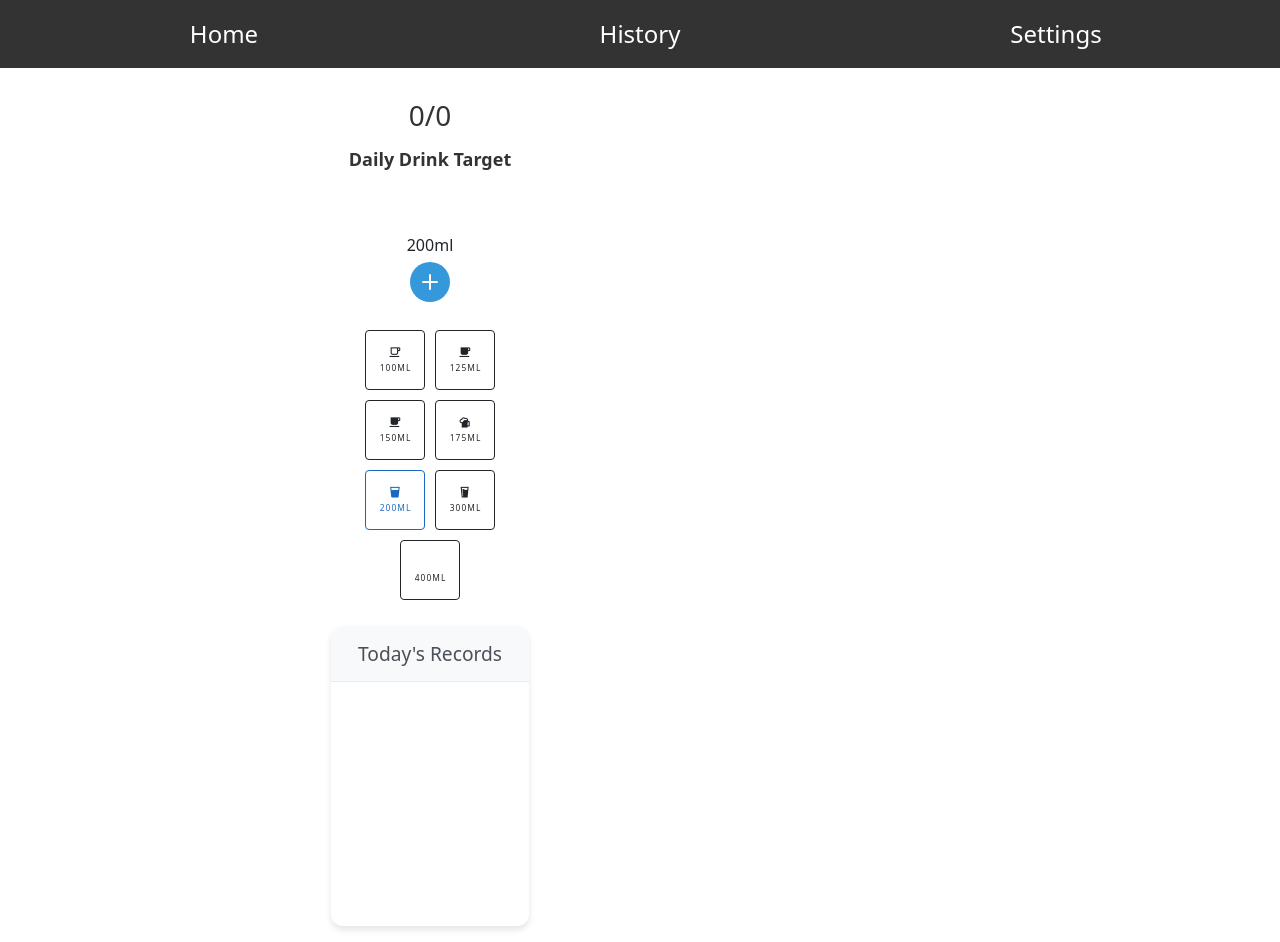
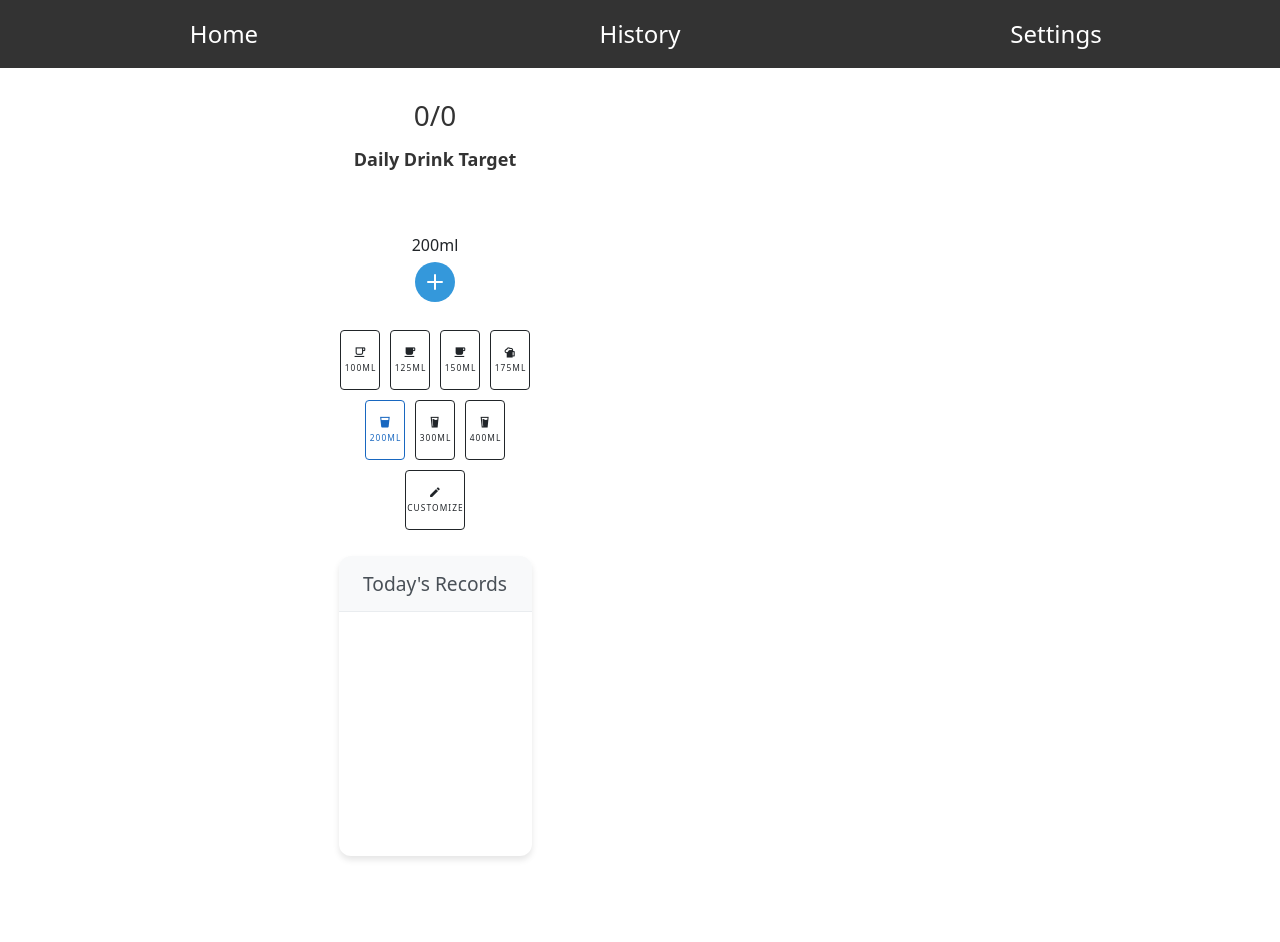
Before and after one commit to JustasDaugi/hydration-tracker, a Vue app: page / in a window 1280 px wide. Both pictures are taken after a click on the button "OK". After the commit the page ends 872 px from the top, so only its background shows below. Built offline with nearby package versions, Linux system fonts and the light colour scheme; what vue-datepicker-next would draw is missing.

Commit message:
feat: add customize button for water intake

```diff
--- a/src/views/HomeView/components/SwitchCup.vue
+++ b/src/views/HomeView/components/SwitchCup.vue
@@ -1,5 +1,5 @@
 <script setup>
-import { watch } from 'vue'
+import { ref, watch } from 'vue'
 import emitter from './eventBus'
 import { baseStorage } from '../../../composables'
 
@@ -12,7 +12,7 @@ const cupSizes = [
   { size: 175, icon: 'mdi-glass-mug-variant', name: 'Medium glass of water' },
   { size: 200, icon: 'mdi-cup', name: 'Recyclable coffee cup' },
   { size: 300, icon: 'mdi-beer', name: 'Beer mug' },
-  { size: 400, icon: 'mdi-bottle-water', name: 'Water bottle' }
+  { size: 400, icon: 'mdi-beer', name: 'Water bottle' }
 ]
 
 const selectSize = (size) => {
@@ -27,6 +27,21 @@ watch(
   },
   { immediate: true }
 )
+
+const showCustomDialog = ref(false)
+const customSize = ref('')
+
+const openCustomDialog = () => {
+  showCustomDialog.value = true
+}
+
+const saveCustomSize = () => {
+  if (customSize.value && !isNaN(customSize.value)) {
+    selectSize(parseInt(customSize.value))
+  }
+  showCustomDialog.value = false
+  customSize.value = ''
+}
 </script>
 
 <template>
@@ -44,6 +59,36 @@ watch(
       <v-icon size="small">{{ cup.icon }}</v-icon>
       <span class="cup-size">{{ cup.size }}ml</span>
     </v-btn>
+
+    <v-btn
+      @click="openCustomDialog"
+      variant="outlined"
+      class="cup-option custom-size-button"
+      density="compact"
+      size="small"
+    >
+      <v-icon size="small">mdi-pencil</v-icon>
+      <span class="cup-size">Customize</span>
+    </v-btn>
+
+    <v-dialog v-model="showCustomDialog" max-width="300px">
+      <v-card>
+        <v-card-title>Custom Cup Size</v-card-title>
+        <v-card-text>
+          <v-text-field
+            v-model="customSize"
+            label="Enter size in ml"
+            type="number"
+            suffix="ml"
+          ></v-text-field>
+        </v-card-text>
+        <v-card-actions>
+          <v-spacer></v-spacer>
+          <v-btn color="blue darken-1" text @click="showCustomDialog = false">Cancel</v-btn>
+          <v-btn color="blue darken-1" text @click="saveCustomSize">Save</v-btn>
+        </v-card-actions>
+      </v-card>
+    </v-dialog>
   </div>
 </template>
 
@@ -57,8 +102,12 @@ watch(
 
 .cup-option {
   min-width: 0;
+  width: 40px;
+  height: 60px;
+}
+
+.custom-size-button {
   width: 60px;
-  height: 60px;
 }
 
 .cup-size {
```
